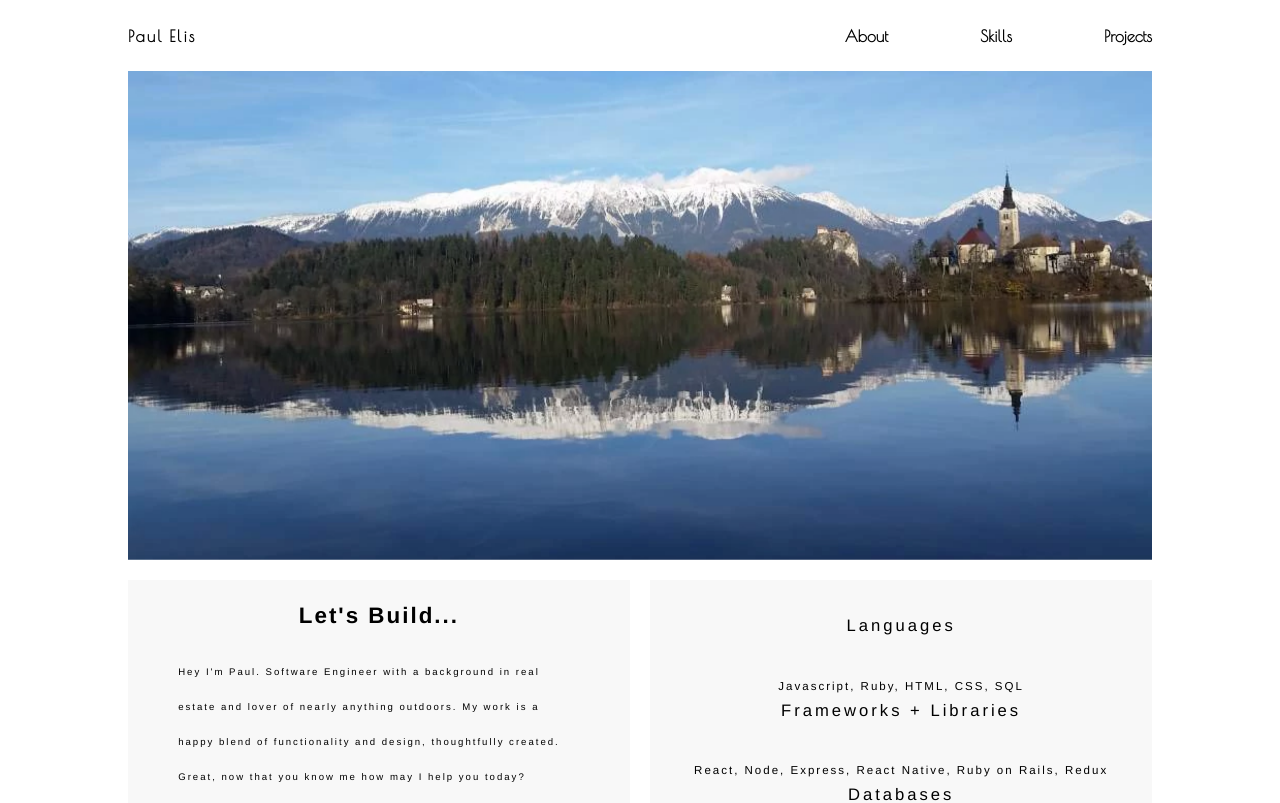
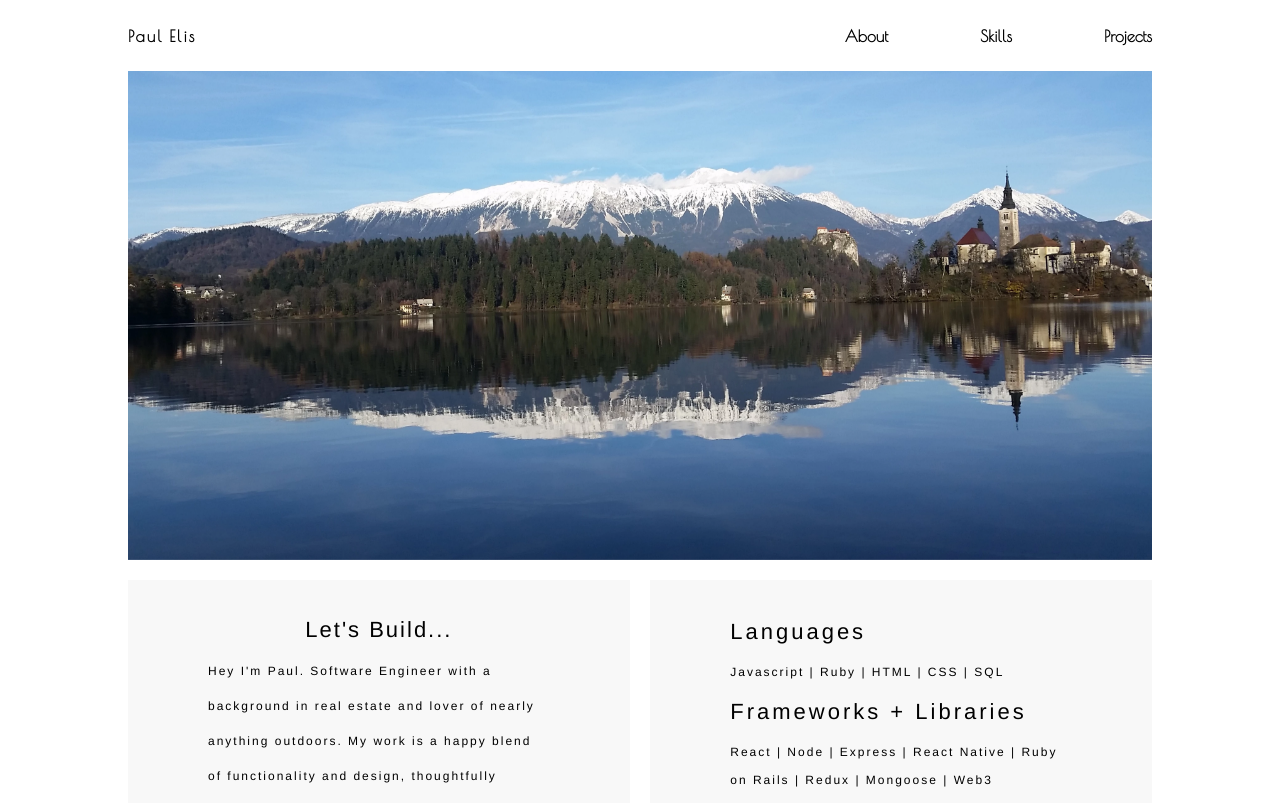
Before and after one commit to PaulElis/paulelis, a React (Create React App) app: page / in a window 1280 px wide. Shown: the top 803 px of the page. Built offline with nearby package versions, Linux system fonts and the light colour scheme.

Commit message:
about skills styling

```diff
--- a/src/App.js
+++ b/src/App.js
@@ -20,13 +20,13 @@ class App extends Component {
 
         <div id='about-skills'>
           <Element name="scroll-to-About" className="element">
-            <div class='about-skills-section'>
+            <div className='about-skills-section'>
               <About />
             </div>
           </Element>
 
           <Element name="scroll-to-Skills" className="element">
-            <div class='about-skills-section'>
+            <div className='about-skills-section'>
               <Skills />
             </div>
           </Element>
--- a/src/components/About/about.css
+++ b/src/components/About/about.css
@@ -1,16 +1,12 @@
 #about-container {
-  text-align: center;
   color: black;
-  /* font-family: "Poiret One", cursive; */
   font-family: helvetica;
   background-color: white;
-  padding: 15% 0% 5% 0%;
+  padding: 15% 10% 5% 10%;
 }
 
 #about-title {
-  /* color: #D4AF37; */
   font-size: 6vw;
-  font-weight: bold;
   letter-spacing: 2px;
   padding-bottom: 3%;
 }
@@ -19,7 +15,6 @@
   font-size: 3vw;
   letter-spacing: 2px;
   line-height: 35px;
-  padding: 0% 10%;
 }
 
 @media (min-width: 576px) {
@@ -40,51 +35,32 @@
 }
 
 @media (min-width: 768px) {
-#about-title {
-  font-size: 3vw;
+#about-container {
+  padding: 40px;
 }
 
-#about-container {
-  padding: 10% 0%;
+#about-title {
+  font-size: 20px;
+  padding-bottom: 14px;
 }
 
 #about-content{
-  padding-top: 5%;
-  font-size: 1.5vw;
+  font-size: 14px;
 }
 }
 
 @media (min-width: 992px) {
 #about-title {
-  font-size: 2.5vw;
+  font-size: 22px;
 }
 
 #about-content{
-  font-size: 1.25vw;
-}
-}
-
-@media (min-width: 1200px) {
-#about-title {
-  font-size: 2vw;
-}
-
-#about-content{
-  font-size: 1vw;
+  font-size: 12px;
 }
 }
 
 @media (min-width: 1200px) {
 #about-container {
-  padding: 5% 0%;
-}
-
-#about-title {
-  font-size: 1.75vw;
-}
-
-#about-content{
-  padding-top: 2.5%;
-  font-size: .75vw;
+  padding: 40px 80px;
 }
 }
--- a/src/components/Skills/Skills.js
+++ b/src/components/Skills/Skills.js
@@ -9,22 +9,22 @@ class Skills extends Component {
 
           <div className='skills-section'>
             <div className='skills-title'>Languages</div>
-            <div className='skills-list'>
-              Javascript, Ruby, HTML, CSS, SQL
+            <div className='skills-list skills-list-spacing'>
+              Javascript | Ruby | HTML | CSS | SQL
             </div>
           </div>
 
           <div className='skills-section'>
             <div className='skills-title' id='skills-title-spacing'>Frameworks + Libraries</div>
-            <div className='skills-list'>
-              React, Node, Express, React Native, Ruby on Rails, Redux
+            <div className='skills-list skills-list-spacing'>
+              React | Node | Express | React Native | Ruby on Rails | Redux | Mongoose | Web3
             </div>
           </div>
 
           <div className='skills-section'>
             <div className='skills-title' id='skills-title-spacing'>Databases</div>
             <div className='skills-list'>
-              MongoDB, PostgreSQL, SQLite
+              MongoDB | PostgreSQL | SQLite
             </div>
           </div>
 
--- a/src/components/Skills/skills.css
+++ b/src/components/Skills/skills.css
@@ -6,15 +6,14 @@
   /* background-image: linear-gradient(#486484, #415a77, #486484); */
 }
 
-div#skills-grid{
+/* div#skills-grid{
   display: grid;
   grid-template-rows: 1fr 1fr 1fr;
   align-items: center;
-}
+} */
 
 div.skills-title{
   font-size: 4vw;
-  /* font-style: italic; */
   letter-spacing: 3px;
   padding-bottom: 3%;
 }
@@ -25,69 +24,47 @@ div.skills-list{
   line-height: 30px;
 }
 
-div#skills-title-spacing.skills-title{
-  padding-top: 2%;
-}
-
 @media (min-width: 576px) {
 div#skills-component{
   background-color: #F8F8F8;
   margin: 4% 0% 4% 2%;
 }
-
-/* div#skills-grid{
-  display: grid;
-  grid-template-rows: 1fr 1fr 1fr;
-  align-items: center;
-} */
-
-div#skills-title-spacing.skills-title{
-  padding-top: 4%;
-}
 }
 
 @media (min-width: 768px) {
+div#skills-component{
+  padding: 40px;
+  text-align: left;
+}
+
 div.skills-title{
-  font-size: 3vw;
+  font-size: 20px;
+  line-height: 24px;
+  padding-bottom: 14px;
 }
 
 div.skills-list{
-  font-size: 1.75vw;
+  font-size: 14px;
+  line-height: 28px;
+}
+
+div.skills-list-spacing{
+  padding-bottom: 14px;
 }
 }
 
 @media (min-width: 992px) {
 div.skills-title{
-  font-size: 2.25vw;
+  font-size: 22px;
 }
 
 div.skills-list{
-  font-size: 1.25vw;
+  font-size: 12px;
 }
 }
 
 @media (min-width: 1200px) {
-#skills-component{
-  padding: 7%;
-}
-
-/* div#skills-grid{
-  display: grid;
-  grid-template-columns: 1fr 1fr 1fr;
-  grid-template-rows: 0fr;
-  align-items: flex-start;
-} */
-
-div.skills-title{
-  font-size: 1.3vw;
-  padding-bottom: 8%;
-}
-
-div.skills-list{
-  font-size: .9vw;
-}
-
-div#skills-title-spacing.skills-title{
-  padding-top: 0%;
+div#skills-component{
+  padding: 40px 80px;
 }
 }
```
Also changed, not shown: 2 other files (tests, documents, lock files or other folders).
